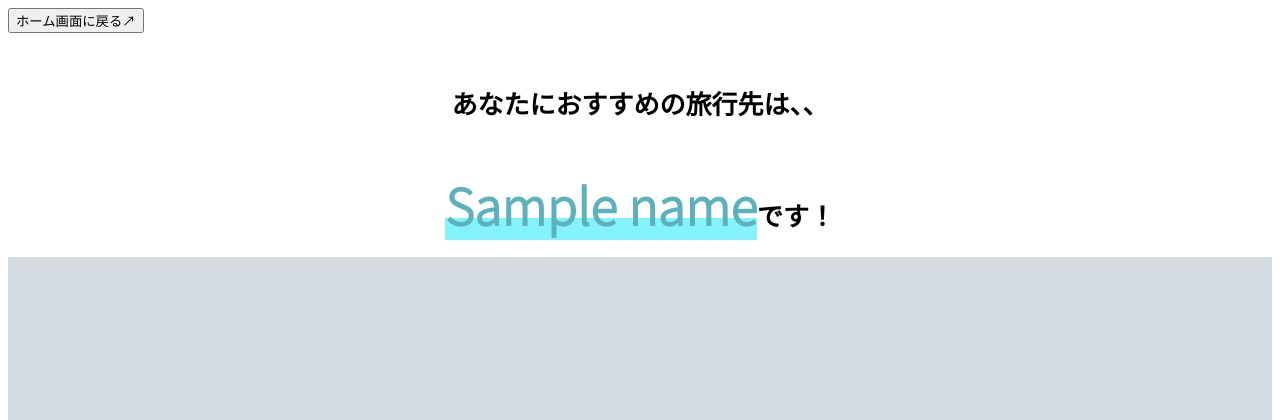
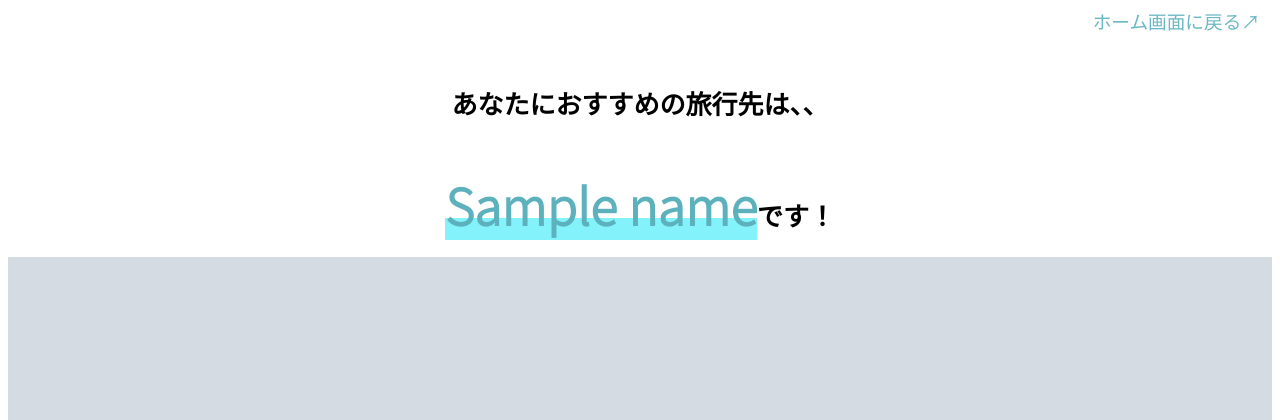
Before and after one commit to rina114/3-2-1Trip, a Flask app: template templates/result.html in a window 1280 px wide. Shown: the top 420 px of the page. Run offline with Flask 2, Linux system fonts and the light colour scheme; the template is opened without the code that fills it: most values are stand-ins (such as "Sample title", 1, 10 or a date in 2020); grey boxes marked "Sample" are stand-in pictures; parts of the project's set-up code (start-up, migrations or seed data) failed here and were passed over; some web fonts are replaced.

Commit message:
Update result.css

```diff
--- a/static/result.css
+++ b/static/result.css
@@ -1,3 +1,22 @@
+header {
+    margin: 10px;
+    text-align: right;
+}
+
+.to-home {
+    display       : inline-block;
+    font-size     : 14pt;        /* 文字サイズ */
+    font-family   : 'Noto Sans JP', sans-serif;
+    cursor        : pointer;     /* カーソル   */
+    padding       : 2px 2px;   /* 余白       */
+    background    : #FFFFFF;     /* 背景色     */
+    color         : #5cb1bd;     /* 文字色     */
+    line-height   : 1em;         /* 1行の高さ  */
+    opacity       : 0.9;         /* 透明度     */
+    transition    : .3s;         /* なめらか変化 */
+    border        : none;
+}
+
 #spot-name {
     text-align: center;
     margin-top: 50px;
```
